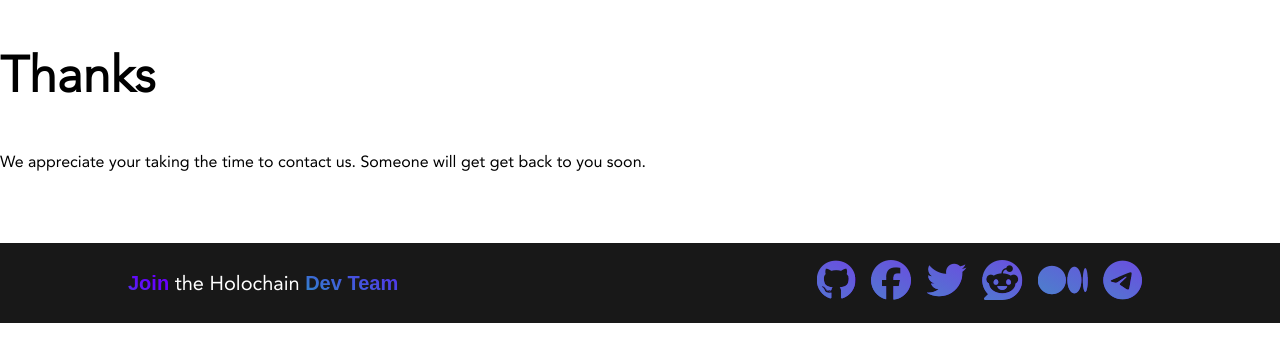
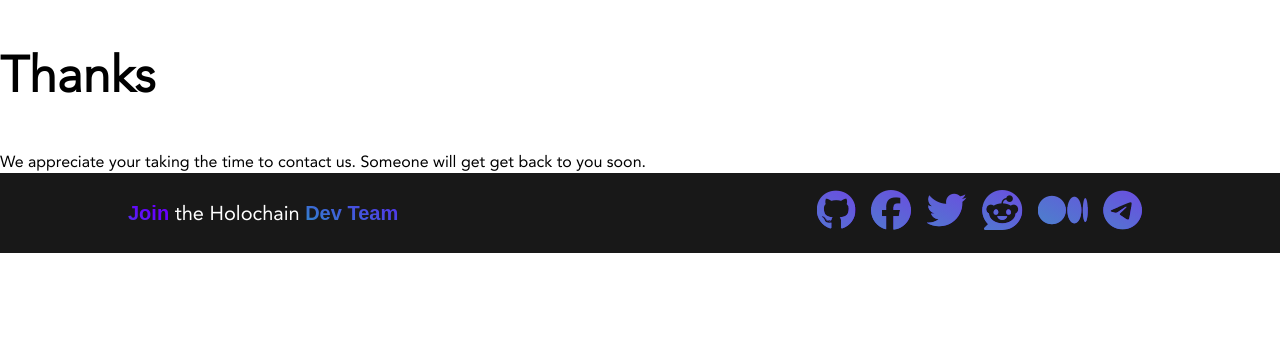
Before and after one commit to holochain/website, a Jekyll site: the page built from thanks.html, in a window 1280 px wide. Shown: the top 362 px of the page. Built offline with Jekyll 4.4.1, drawn with Linux system fonts in a browser that asks for light colours; nearby versions of some CDN libraries.

Commit message:
Update main.scss

```diff
--- a/css/main.scss
+++ b/css/main.scss
@@ -360,7 +360,6 @@ header {
 
 footer {
   clear: both;
-	margin-top: 70px;
 	height: 80px;
 	line-height: 80px;
 	font-size: 20px;
```
